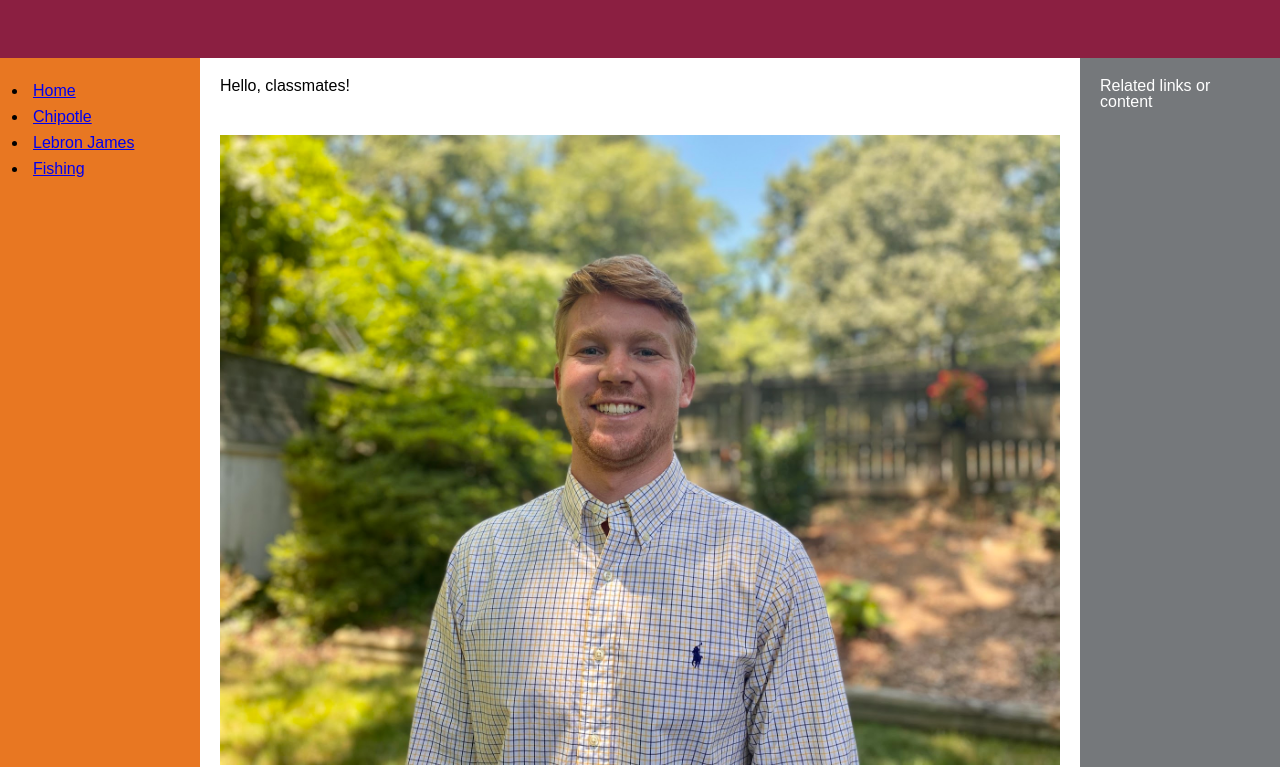
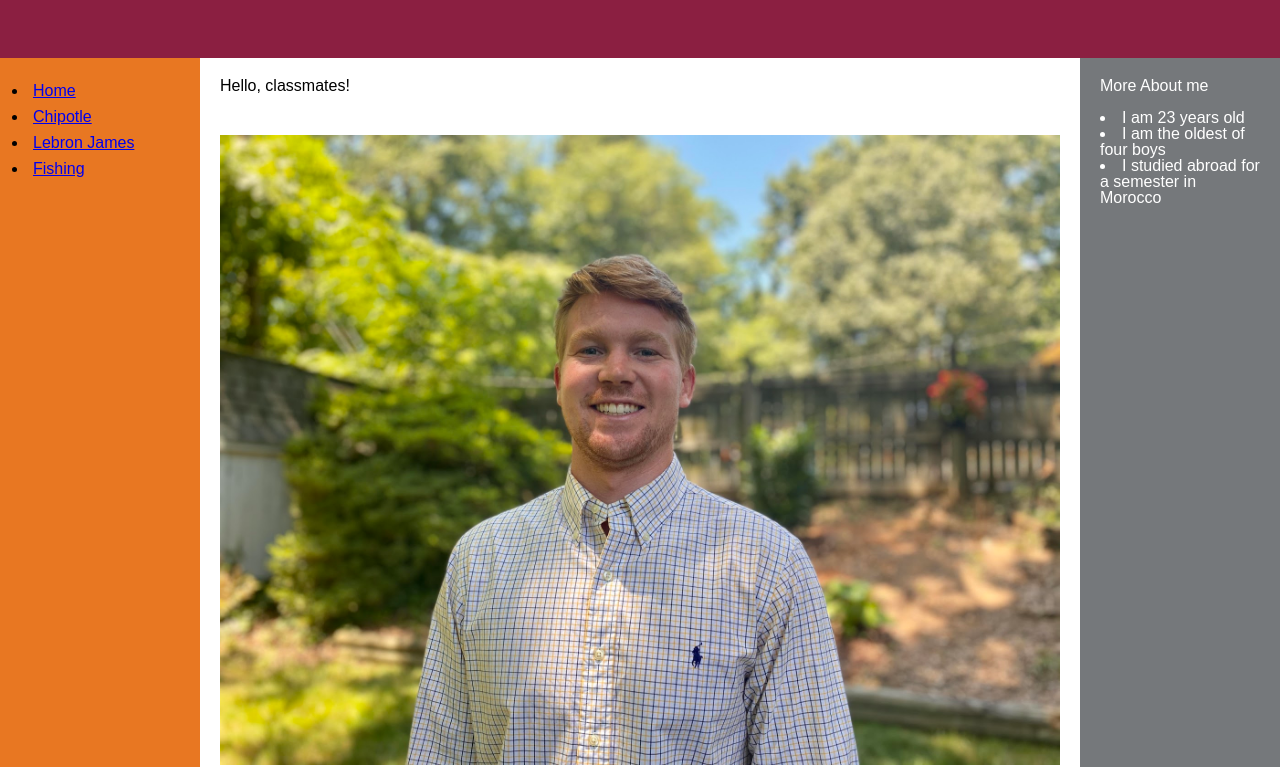
Before and after one commit to kandrew123/class, a plain HTML site: page index.html in a window 1280 px wide. Shown: the part 66-833 px from the top of the page. Drawn offline with Linux system fonts and the light colour scheme; a web font is replaced by a local one.

Commit message:
homepage edits

```diff
--- a/index.html
+++ b/index.html
@@ -33,7 +33,7 @@
     <li> I teach public speaking at <a href= "https://vt.edu/"> Virginia Tech  </a></li>
 
     </main>
-    <aside> Related links or content </aside>
+    <aside> <p> More About me</p> <li> I am 23 years old</li> <li> I am the oldest of four boys</li><li> I studied abroad for a semester in Morocco</li></aside>
     <footer> Website created by Andrew Knight in 2020. "If in doubt, paddle out." </footer>
        </body>
 </html>
```
